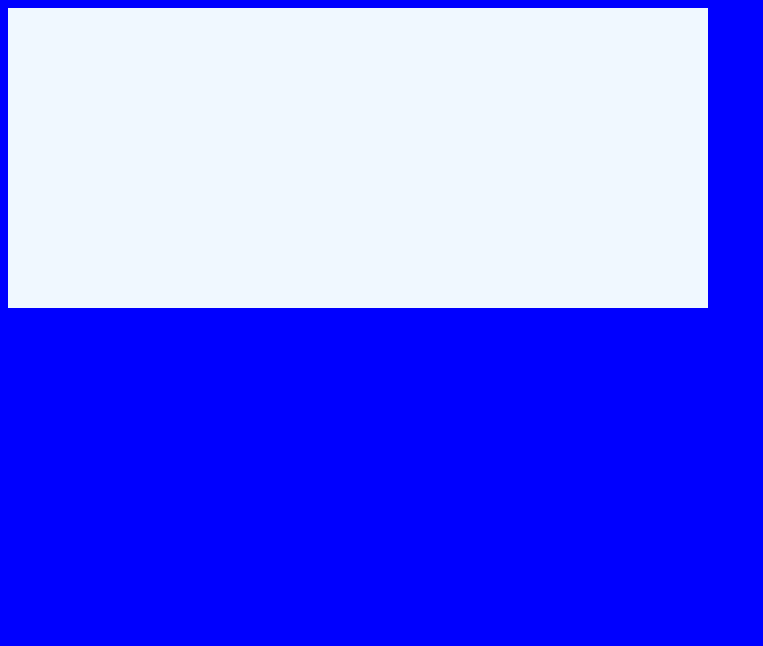
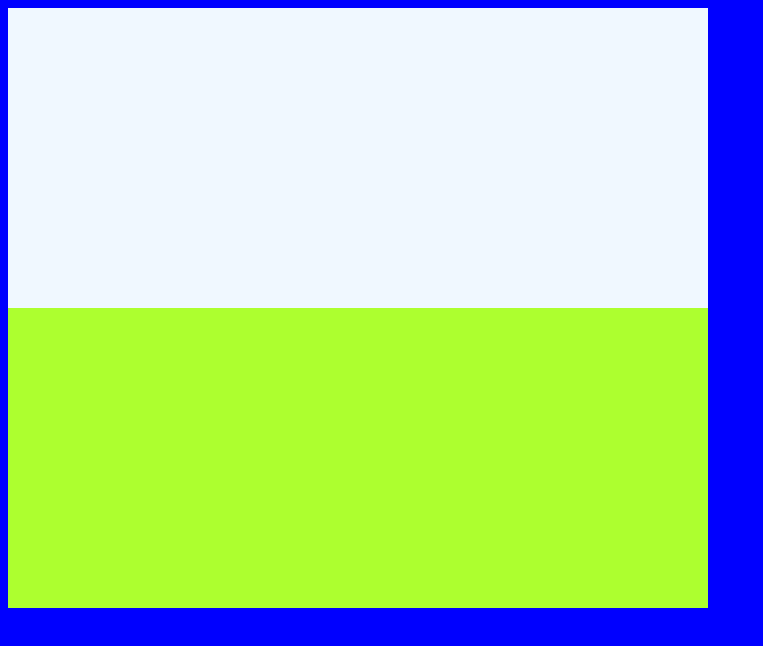
Before and after one commit to scan280/02-css-box-model-box-sizing-easy, a plain HTML site: page index.html in a window 1280 px wide. Shown: the whole page, without its empty margins (0-763 px from the left). Drawn offline with Linux system fonts and the light colour scheme.

Commit message:
Add colors and sizing to the second box
The attributes and their values are added with
the css selector to make the box visible

```diff
--- a/styles.css
+++ b/styles.css
@@ -8,3 +8,9 @@
     width: 700px;
     background-color: aliceblue;
 }
+
+.box-2 {
+    height: 300px;
+    width: 700px;
+    background-color: greenyellow;
+}
```
